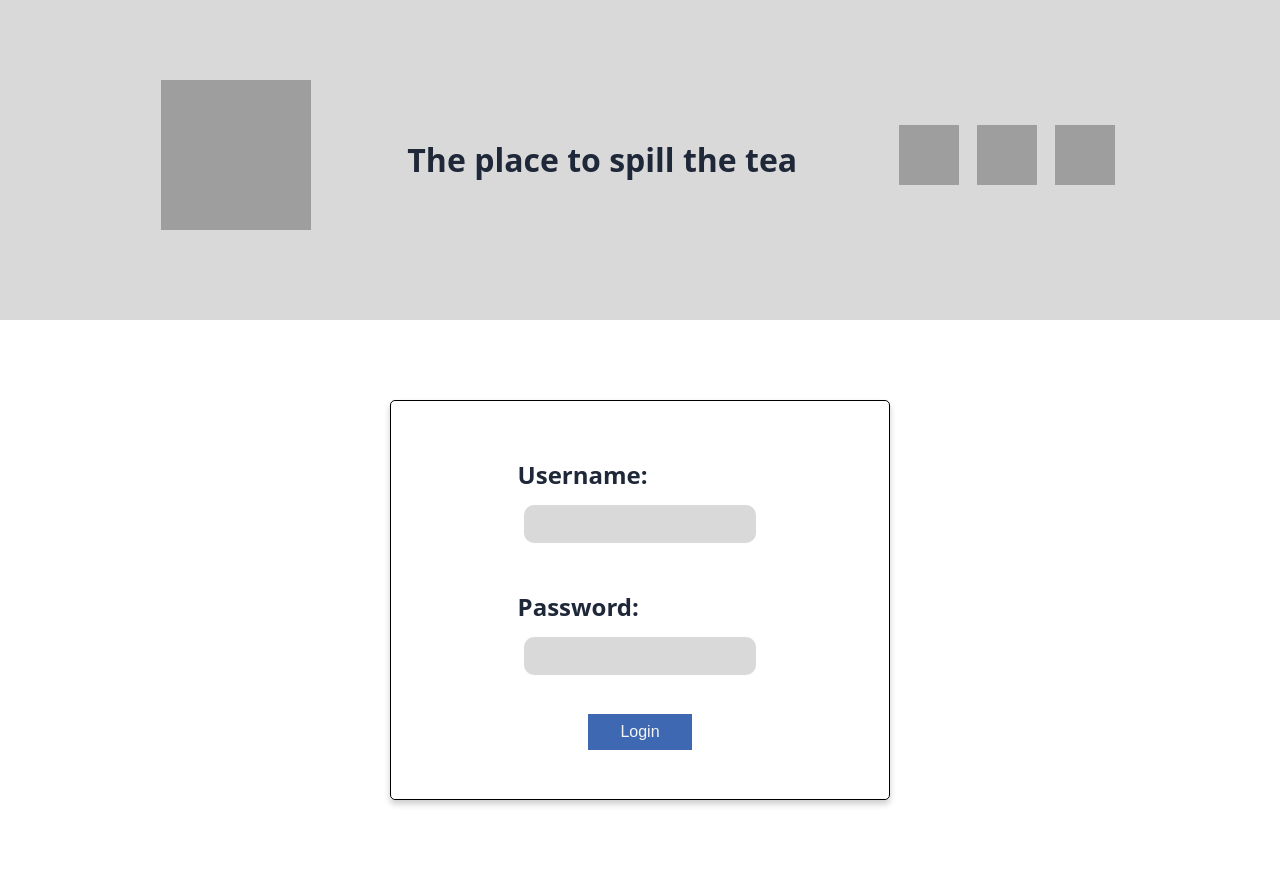
After one commit to rogerb5/winter2023-cscd378-blog-final, a PHP site: page /login.html in a window 1280 px wide. The commit adds this page. Run offline with PHP 8.4, Linux system fonts and the light colour scheme; grey boxes are pictures that could not be loaded.

Commit message:
create login page and style form

```diff
--- a/css/style.css
+++ b/css/style.css
@@ -14,7 +14,7 @@
 :root {
     --blog-primary-color: #D9D9D9;
     --blog-secondary-color: whitesmoke;
-    --blog-third-color: navy;
+    --blog-third-color: #333;
     --blog-primary-text-color: #000000;
     --blog-secondary-text-color: #fff;
     --blog-primary-padding: 2em;
@@ -34,6 +34,10 @@ a {
     color: #000000;
 }
 
+ul {
+    list-style-type: none;
+}
+
 body {
     font-family: system-ui, serif;
     font-size: 32px;
@@ -47,13 +51,17 @@ header {
     height: 40vh;
     display: flex;
     align-items: center;
-    justify-content: space-around;
+    justify-content: space-evenly;
 }
 
 /* SVG Settings ***/
 img.logo {
     width: 150px;
     height: 150px;
+}
+
+img.logo:hover {
+    cursor: pointer;
 }
 
 img.svg-n {
@@ -66,12 +74,8 @@ img.svg-n:hover {
     cursor: pointer;
 }
 
-div.info-div {
-    width: 60%;
-}
-
 p.p-header {
-    text-align: center;
+    text-align: right;
     font-weight: bold;
 }
 
@@ -187,6 +191,55 @@ p.blog-p {
     color: var(--blog-third-color);
 }
 
+/* LOGIN.html page styles ************************/
+section.form-section {
+    display: flex;
+    justify-content: center;
+    align-items: center;
+    height: 70vh;
+}
+
+form.admin-form {
+    border: 2px solid red;
+    padding: 1rem;
+    min-height: 400px;
+    width: 500px;
+    display: flex;
+    flex-direction: column;
+    justify-content: space-evenly;
+    align-items: center;
+    box-shadow: 0px 4px 6px 0 hsla(0, 0%, 0%, 0.2);
+    border: 0.5px solid black;
+    border-radius: 5px;
+}
+
+label {
+    font-size: 24px;
+    font-weight: bolder;
+}
+
+input[type="text"] {
+    border: none;
+    background-color: var(--blog-primary-color);
+    padding: 0.4rem 0 0.4rem 0;
+    border-radius: 10px;
+    font-size: 18px;
+    margin: 0.4rem;
+}
+
+input[type="submit"] {
+    background-color: #3E68B1;
+    color: whitesmoke;
+    border: none;
+    margin: 0;
+    padding: 0.4rem 2rem 0.4rem 2rem;
+    font-size: 16px;
+}
+
+input[type="submit"]:hover {
+    cursor: pointer;
+}
+
 /* Add MOBILE SCREEN MEDIA QUERIES */
 @media (max-width: 600px) {
     main {
--- /dev/null
+++ b/login.html
@@ -0,0 +1,51 @@
+<!DOCTYPE html>
+<html lang="en">
+
+<head>
+    <meta charset="utf-8">
+    <meta http-equiv="X-UA-Compatible" content="IE=edge">
+    <title>The Teaspot</title>
+    <meta name="description" content="">
+    <meta name="viewport" content="width=device-width, initial-scale=1">
+    <link rel="stylesheet" href="css/style.css">
+</head>
+
+<body>
+    <header class="index-header">
+        <a href="index.html">
+            <img src="assets/svg/logo.svg" class="logo" alt="Teaspot logo">
+        </a>
+        <div class="info-div">
+            <p class="p-header">The place to spill the tea</p>
+        </div>
+        <nav class="icon-holders">
+            <img src="assets/svg/dark-mode.svg" class="svg-n svg-dark-m" alt="dark mode logo">
+            <img src="assets/svg/avatar.svg" class="svg-n avatar" alt="login icon">
+            <img src="assets/svg/ham.svg" class="svg-n hamburger" alt="hamburger menu logo">
+        </nav>
+    </header>
+
+    <section class="form-section">
+        <form action="" class="admin-form" method="post">
+            <ul>
+                <label for="name">Username:</label>
+                <li>
+                    <input type="text" id="name" name="user_name" />
+                </li>
+            </ul>
+
+            <ul>
+                <label for="mail">Password:</label>
+                <li>
+                    <input type="text" id="password" name="user_email" />
+                </li>
+            </ul>
+            <input type="submit" value="Login">
+        </form>
+    </section>
+
+
+    <!-- <script src="" async defer></script> -->
+</body>
+
+</html>
```
Also changed, not shown: index.html (+7 -4 lines).
